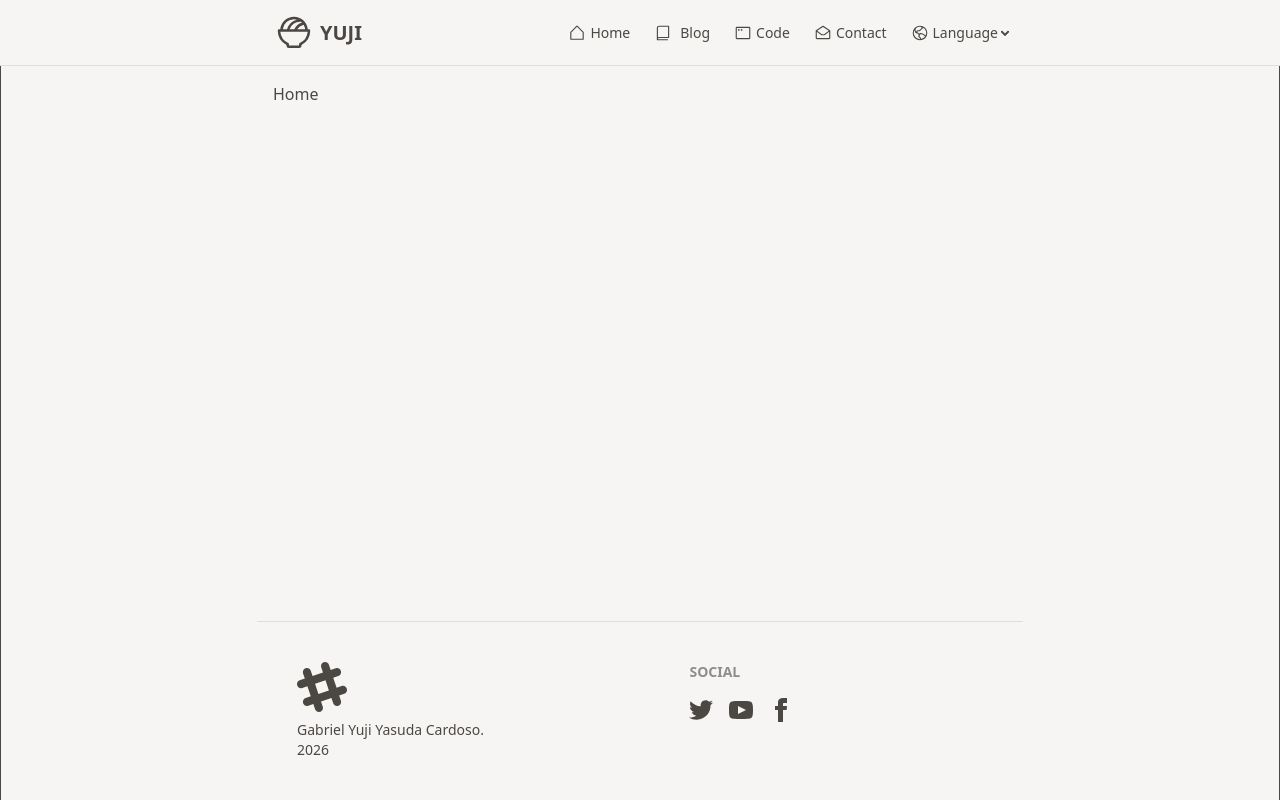
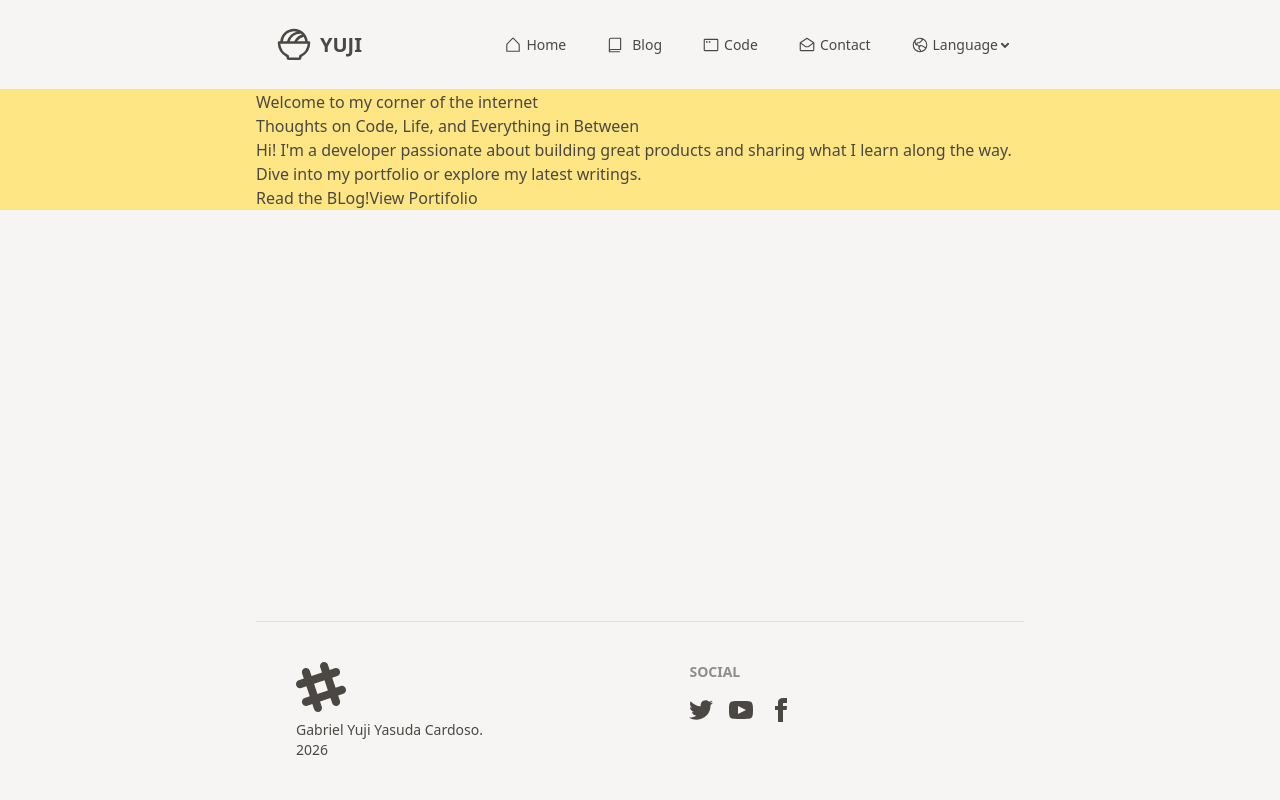
Before and after one commit to GabrielYujiYasuda/Portfolio, a React (Vite) app: page / in a window 1280 px wide. Built offline with nearby package versions, Linux system fonts and the light colour scheme.

Commit message:
feat: update base layout

```diff
--- a/src/components/Footer.tsx
+++ b/src/components/Footer.tsx
@@ -1,6 +1,7 @@
 const Footer = () => {
   return (
-    <footer className="footer sm:footer-horizontal  p-10 border-t border-base-300">
+    <div className="px-[20%]">
+      <footer className="footer sm:footer-horizontal p-10 border-t border-base-300 ">
         <aside>
           <svg
             width="50"
@@ -23,23 +24,42 @@ const Footer = () => {
           <h6 className="footer-title">Social</h6>
           <div className="grid grid-flow-col gap-4">
             <a>
-            <svg xmlns="http://www.w3.org/2000/svg" width="24" height="24" viewBox="0 0 24 24" className="fill-current">
+              <svg
+                xmlns="http://www.w3.org/2000/svg"
+                width="24"
+                height="24"
+                viewBox="0 0 24 24"
+                className="fill-current"
+              >
                 <path d="M24 4.557c-.883.392-1.832.656-2.828.775 1.017-.609 1.798-1.574 2.165-2.724-.951.564-2.005.974-3.127 1.195-.897-.957-2.178-1.555-3.594-1.555-3.179 0-5.515 2.966-4.797 6.045-4.091-.205-7.719-2.165-10.148-5.144-1.29 2.213-.669 5.108 1.523 6.574-.806-.026-1.566-.247-2.229-.616-.054 2.281 1.581 4.415 3.949 4.89-.693.188-1.452.232-2.224.084.626 1.956 2.444 3.379 4.6 3.419-2.07 1.623-4.678 2.348-7.29 2.04 2.179 1.397 4.768 2.212 7.548 2.212 9.142 0 14.307-7.721 13.995-14.646.962-.695 1.797-1.562 2.457-2.549z"></path>
               </svg>
             </a>
             <a>
-            <svg xmlns="http://www.w3.org/2000/svg" width="24" height="24" viewBox="0 0 24 24" className="fill-current">
+              <svg
+                xmlns="http://www.w3.org/2000/svg"
+                width="24"
+                height="24"
+                viewBox="0 0 24 24"
+                className="fill-current"
+              >
                 <path d="M19.615 3.184c-3.604-.246-11.631-.245-15.23 0-3.897.266-4.356 2.62-4.385 8.816.029 6.185.484 8.549 4.385 8.816 3.6.245 11.626.246 15.23 0 3.897-.266 4.356-2.62 4.385-8.816-.029-6.185-.484-8.549-4.385-8.816zm-10.615 12.816v-8l8 3.993-8 4.007z"></path>
               </svg>
             </a>
             <a>
-            <svg xmlns="http://www.w3.org/2000/svg" width="24" height="24" viewBox="0 0 24 24" className="fill-current">
+              <svg
+                xmlns="http://www.w3.org/2000/svg"
+                width="24"
+                height="24"
+                viewBox="0 0 24 24"
+                className="fill-current"
+              >
                 <path d="M9 8h-3v4h3v12h5v-12h3.642l.358-4h-4v-1.667c0-.955.192-1.333 1.115-1.333h2.885v-5h-3.808c-3.596 0-5.192 1.583-5.192 4.615v3.385z"></path>
               </svg>
             </a>
           </div>
         </nav>
       </footer>
+    </div>
   );
 };
 
--- a/src/components/Header.tsx
+++ b/src/components/Header.tsx
@@ -4,7 +4,7 @@ import { AppWindow, HouseSimple, Book, EnvelopeSimpleOpen, GlobeHemisphereWest,
 const Header = () => {
   return (
     <div>
-      <div className="navbar bg-base-400 px-[20%] border-b border-base-300">
+      <div className="navbar bg-base-400 px-[20%] py-5 border-b border-base-300">
         <div className="flex-1 items-center gap-2">
           <Link to="/" className="btn btn-ghost text-xl">
             <BowlFood size={40} />
@@ -12,7 +12,7 @@ const Header = () => {
           </Link>
         </div>
         <div className="flex-none">
-          <ul className="menu menu-horizontal px-1">
+          <ul className="menu menu-horizontal px-1 gap-4">
             <li>
               <Link to="/home" className="flex items-center gap-1">
                 <HouseSimple size={18} />
--- a/src/pages/BasePage.tsx
+++ b/src/pages/BasePage.tsx
@@ -10,8 +10,8 @@ const BasePage = ({ content }: PageLayoutProps) => {
   return (
     <div className="min-h-screen flex flex-col">
       <Header />
-      <div className="flex flex-col flex-1 px-[20%] border-x border-base-500">
-        <main className="flex-1 p-4">{content}</main>
+      <div className="flex flex-col flex-1 ">
+        <main className="flex-1">{content}</main>
         <Footer />
       </div>
     </div>
--- a/src/pages/home/HomeContent.tsx
+++ b/src/pages/home/HomeContent.tsx
@@ -1,7 +1,16 @@
 const HomeContent = () => {
   return (
-    <div>
-      <div>Home</div>
+    <div className="flex flex-col bg-amber-200 px-[20%]">
+      <div>Welcome to my corner of the internet</div>
+      <div>Thoughts on Code, Life, and Everything in Between</div>
+      <div>
+        Hi! I'm a developer passionate about building great products and sharing what I learn along the way. Dive into
+        my portfolio or explore my latest writings.
+      </div>
+      <div className="flex">
+        <div>Read the BLog!</div>
+        <div>View Portifolio</div>
+      </div>
     </div>
   );
 };
```
Lines whose indentation alone changed are shown as unchanged.
